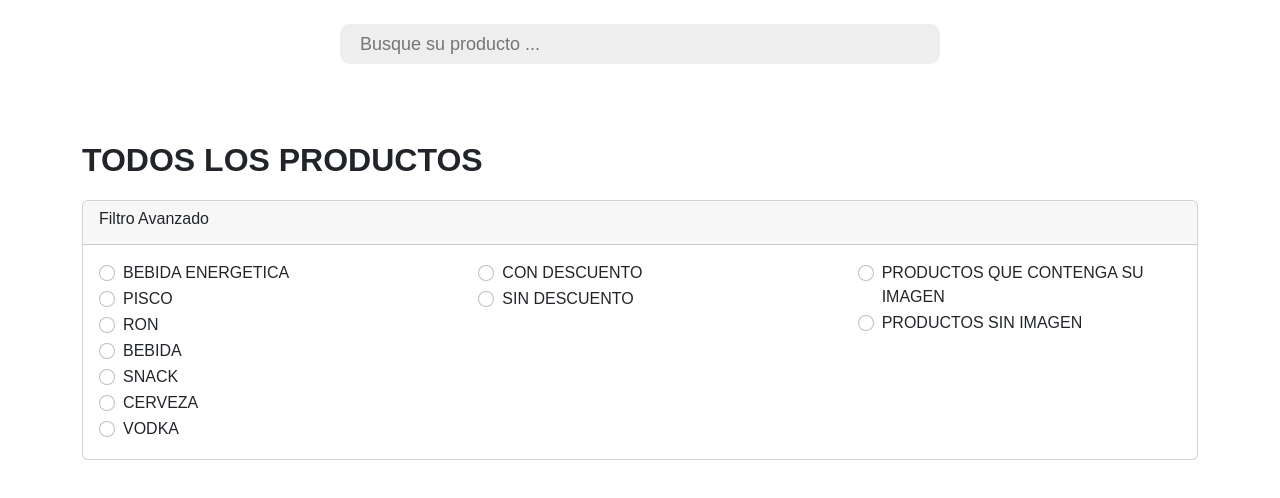
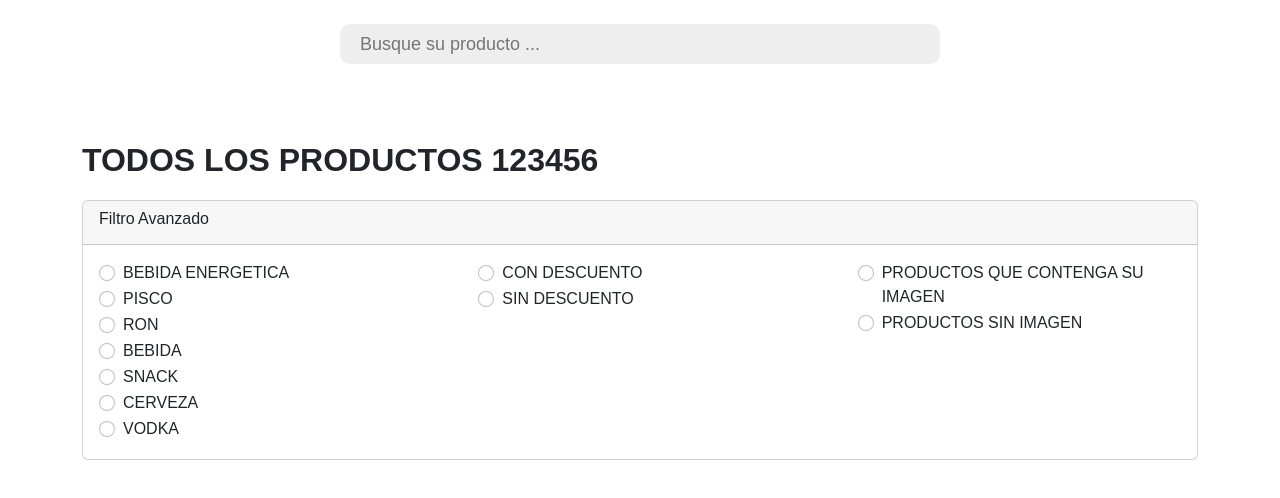
Before and after one commit to marco121942/bsaleFrontend, a plain HTML site: page index.html in a window 1280 px wide. Drawn offline with Linux system fonts and the light colour scheme; no server answers.

Commit message:
test -change text

```diff
--- a/index.html
+++ b/index.html
@@ -105,7 +105,7 @@
     </div>
 
     <div class="container mt-5 mb-5 ">
-        <p class='fs-2 text-uppercase fw-semibold'>TODOS LOS PRODUCTOS</p>
+        <p class='fs-2 text-uppercase fw-semibold'>TODOS LOS PRODUCTOS 123456</p>
         <div class="card mb-2">
             <article class="card-group-item">
                 <header class="card-header">
```
